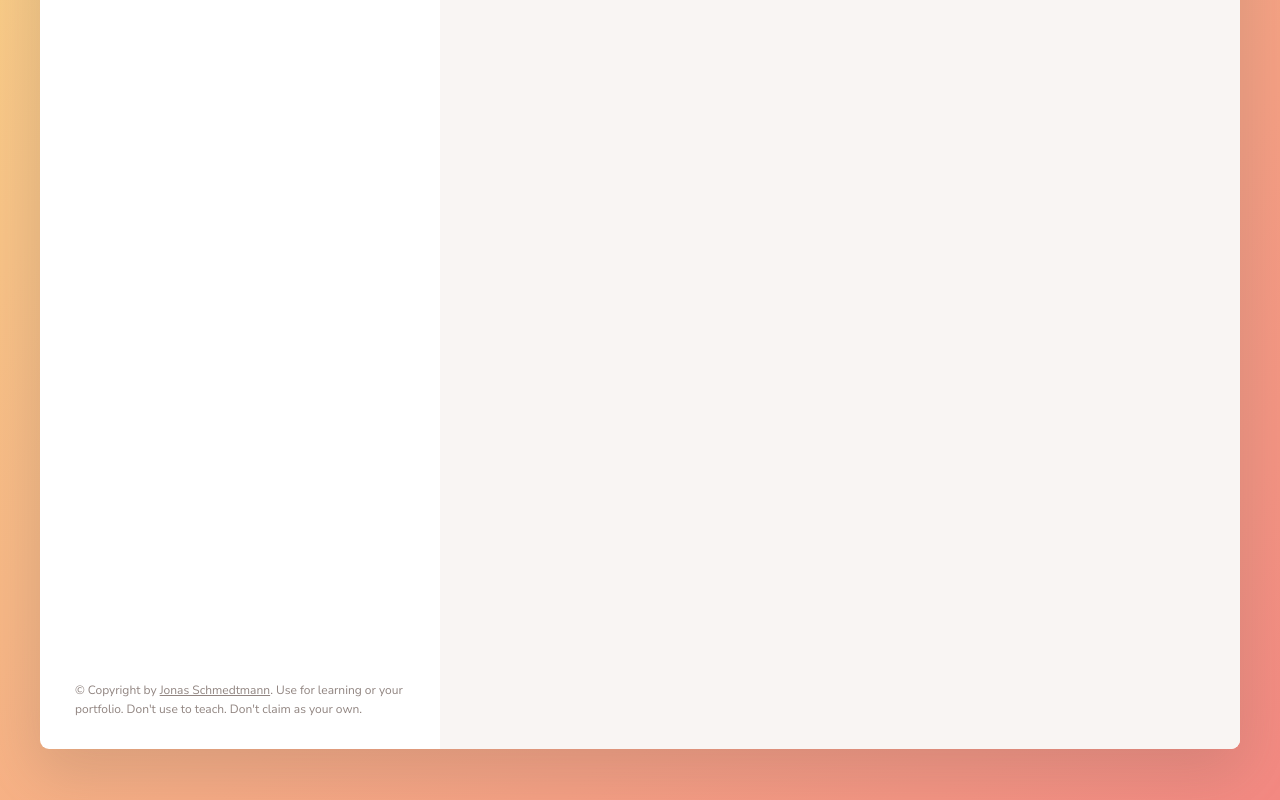
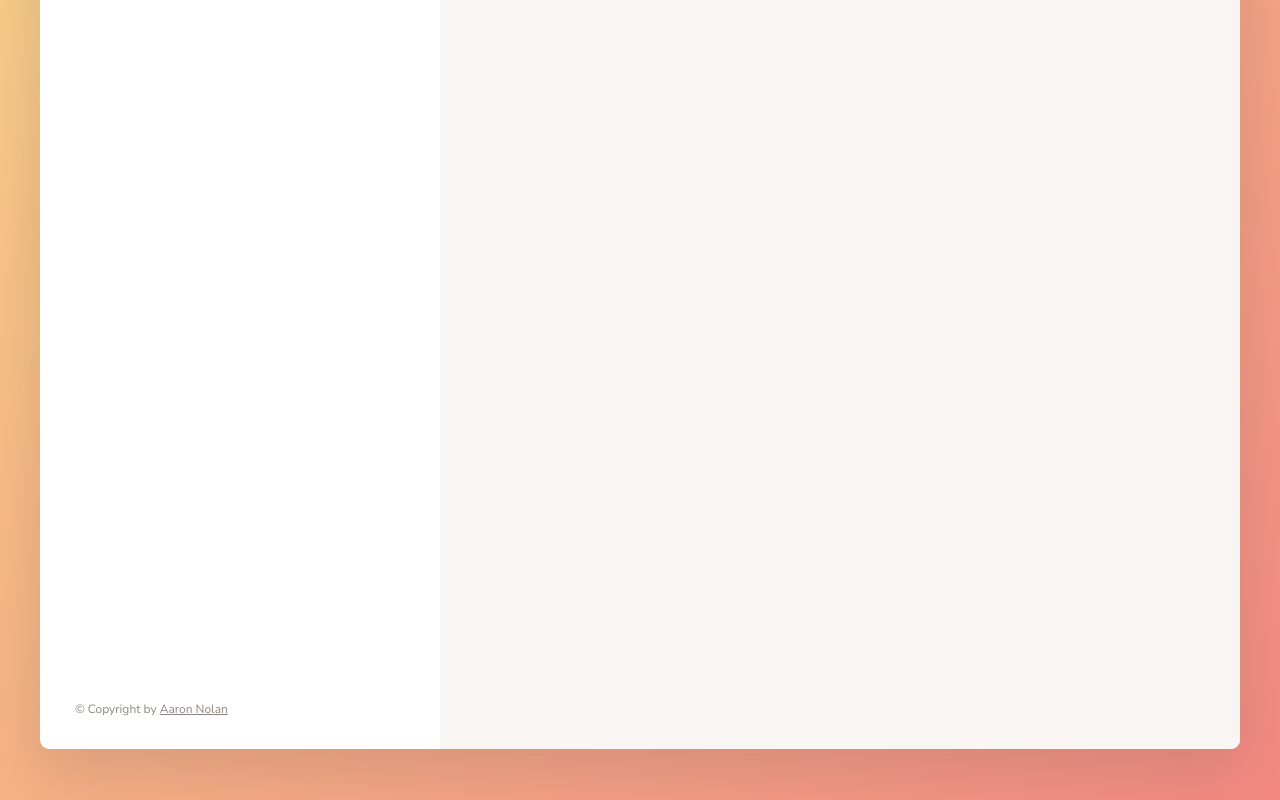
Before and after one commit to anolan23/Forkify, a website built with Parcel: page index.html in a window 1280 px wide. Shown: the part 472-1272 px from the top of the page. Built offline with nearby package versions, Linux system fonts and the light colour scheme.

Commit message:
update footer

```diff
--- a/index.html
+++ b/index.html
@@ -127,9 +127,8 @@
             class="twitter-link"
             target="_blank"
             href="https://twitter.com/jonasschmedtman"
-            >Jonas Schmedtmann</a
-          >. Use for learning or your portfolio. Don't use to teach. Don't claim
-          as your own.
+            >Aaron Nolan</a
+          >
         </p>
       </div>
 
```
